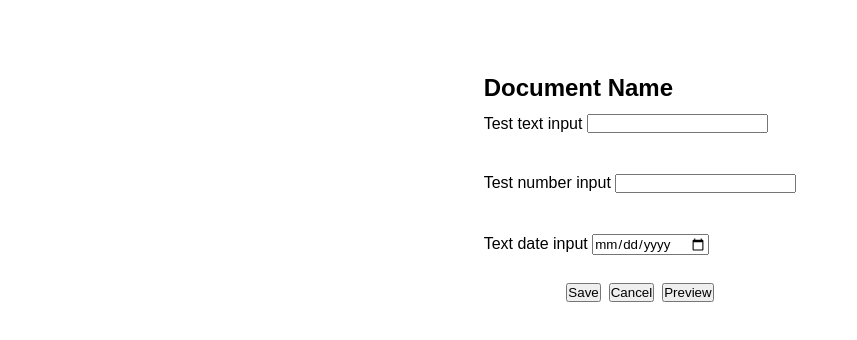
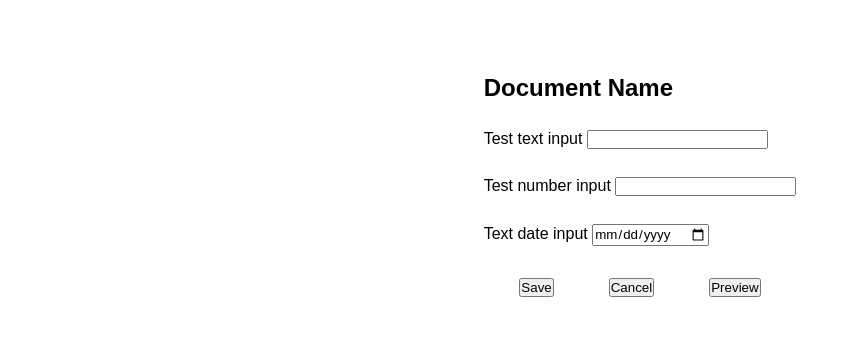
Before and after one commit to ReemSalem0/doc-generator-website, a website built with Vite: page form.html in a window 1280 px wide. Shown: the part 40-380 px from the top of the page, without its empty margins (0-857 px from the left). Built offline with nearby package versions, Linux system fonts and the light colour scheme.

Commit message:
Minor CSS adjustments

```diff
--- a/css/form_style.css
+++ b/css/form_style.css
@@ -20,18 +20,19 @@
 
 /* #region Form */
 input {
-  margin-bottom: 9%;
-  margin-top: 4%;
+  margin-top: 9%;
 }
 /* #endregion */
 
 /* #region Buttons */
 
 /* All buttons */
+
 .btnOptions{
     display: flex;
     align-items: center;
-    gap: 8px;
+    gap: 55px;
+    margin-top: 5%;
 }
 
 /* Dropdown Button */
```
